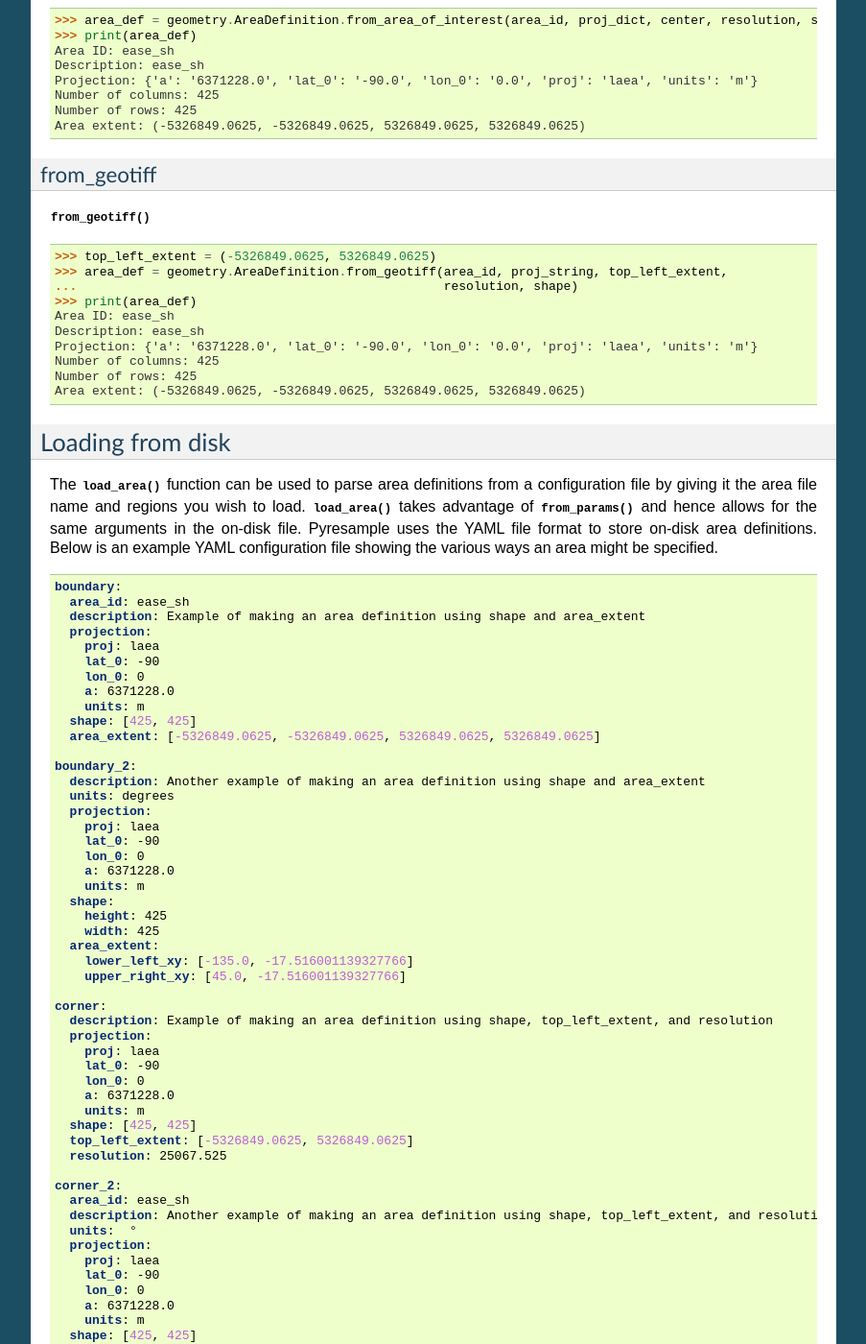
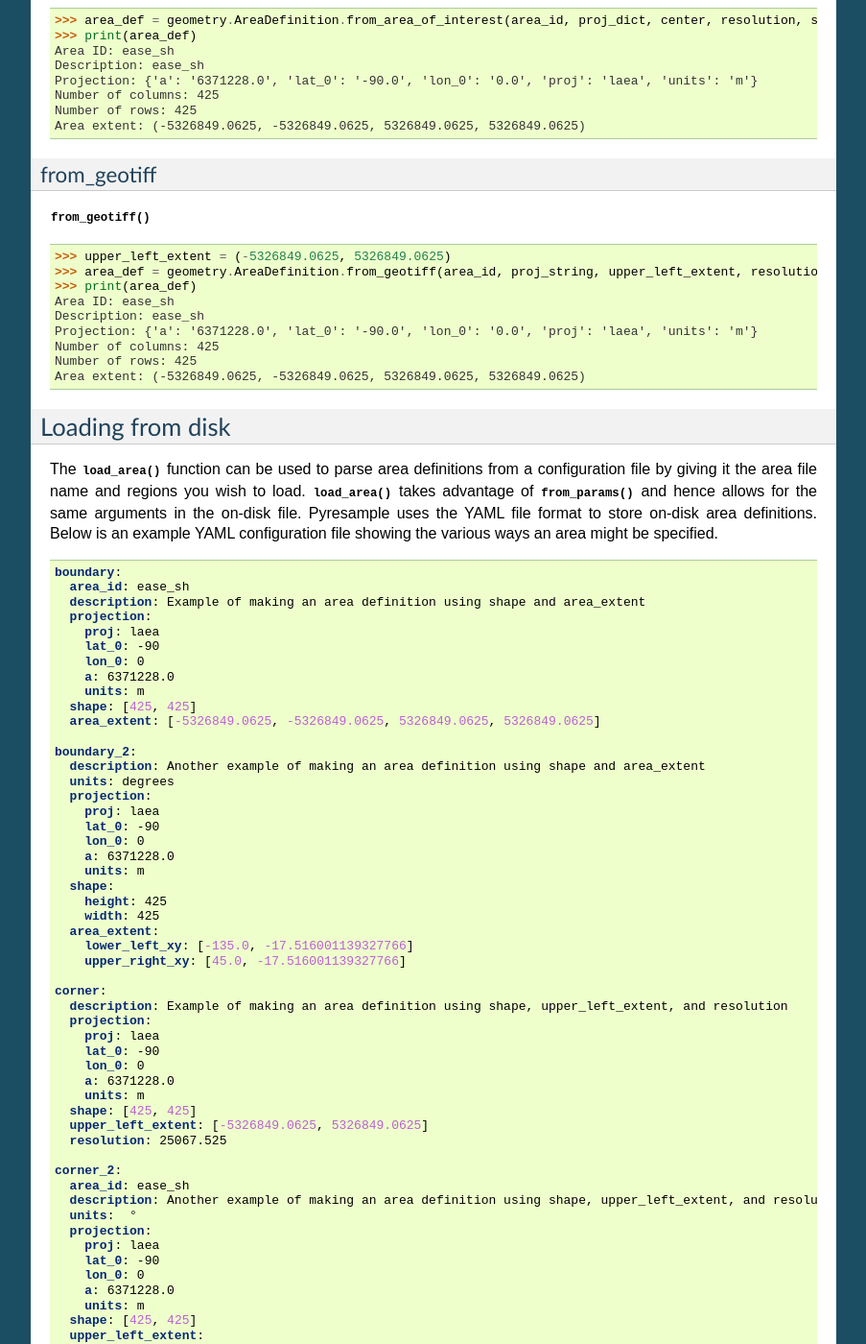
Before and after one commit to pytroll/pyresample, a Sphinx documentation site: the page built from docs/source/geometry_utils.rst, in a window 1280 px wide and 1400 px high, scrolled down 2695 px. Shown: the whole window at 96% size, without its empty margins (198-1101 px from the left). Built offline with Sphinx 7.4.7, drawn with Linux system fonts in a browser that asks for light colours; some of the changed text lies outside the part shown.

Commit message:
Fix remaining top_left_extent to upper_left_extent conversion

```diff
--- a/docs/source/geometry_utils.rst
+++ b/docs/source/geometry_utils.rst
@@ -31,7 +31,7 @@ and optional arguments:
 * **units**: Default projection units: meters, radians, or degrees
 * **area_extent**: Area extent as a tuple (lower_left_x, lower_left_y, upper_right_x, upper_right_y)
 * **shape**: Number of pixels in the y and x direction (height, width), aka (grid_rows, grid_columns)
-* **top_left_extent**: Projection x and y coordinates of the upper left corner of the upper left pixel (x, y)
+* **upper_left_extent**: Projection x and y coordinates of the upper left corner of the upper left pixel (x, y)
 * **center**: Projection x and y coordinate of the center of projection (x, y)
 * **resolution**: Projection size of pixels in the x and y direction (dx, dy)
 * **radius**: Projection length from the center to the left/right and top/bottom outer edges (dx, dy)
@@ -190,9 +190,8 @@ from_geotiff
 
 :func:`~pyresample.geometry.AreaDefinition.from_geotiff`
 
- >>> top_left_extent = (-5326849.0625, 5326849.0625)
- >>> area_def = geometry.AreaDefinition.from_geotiff(area_id, proj_string, top_left_extent,
- ...                                                 resolution, shape)
+ >>> upper_left_extent = (-5326849.0625, 5326849.0625)
+ >>> area_def = geometry.AreaDefinition.from_geotiff(area_id, proj_string, upper_left_extent, resolution, shape)
  >>> print(area_def)
  Area ID: ease_sh
  Description: ease_sh
@@ -244,7 +243,7 @@ an area might be specified.
      upper_right_xy: [45.0, -17.516001139327766]
 
  corner:
-   description: Example of making an area definition using shape, top_left_extent, and resolution
+   description: Example of making an area definition using shape, upper_left_extent, and resolution
    projection:
      proj: laea
      lat_0: -90
@@ -252,12 +251,12 @@ an area might be specified.
      a: 6371228.0
      units: m
    shape: [425, 425]
-   top_left_extent: [-5326849.0625, 5326849.0625]
+   upper_left_extent: [-5326849.0625, 5326849.0625]
    resolution: 25067.525
 
  corner_2:
    area_id: ease_sh
-   description: Another example of making an area definition using shape, top_left_extent, and resolution
+   description: Another example of making an area definition using shape, upper_left_extent, and resolution
    units:  °
    projection:
      proj: laea
@@ -266,7 +265,7 @@ an area might be specified.
      a: 6371228.0
      units: m
    shape: [425, 425]
-   top_left_extent:
+   upper_left_extent:
      x: -45.0
      y: -17.516001139327766
    resolution:
@@ -352,7 +351,7 @@ read a single ``AreaDefinition`` named ``corner`` by doing:
  >>> area_def = utils.load_area('areas.yaml', 'corner')
  >>> print(area_def)
  Area ID: corner
- Description: Example of making an area definition using shape, top_left_extent, and resolution
+ Description: Example of making an area definition using shape, upper_left_extent, and resolution
  Projection: {'a': '6371228.0', 'lat_0': '-90.0', 'lon_0': '0.0', 'proj': 'laea', 'units': 'm'}
  Number of columns: 425
  Number of rows: 425
```
Also changed, not shown: 3 other files.
